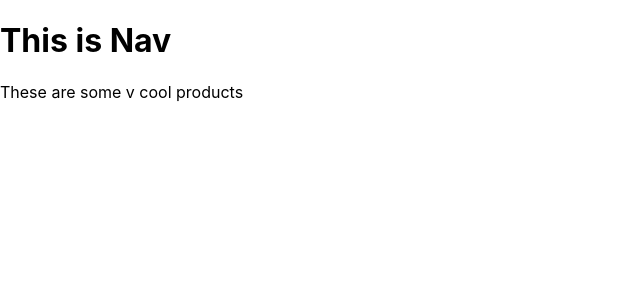
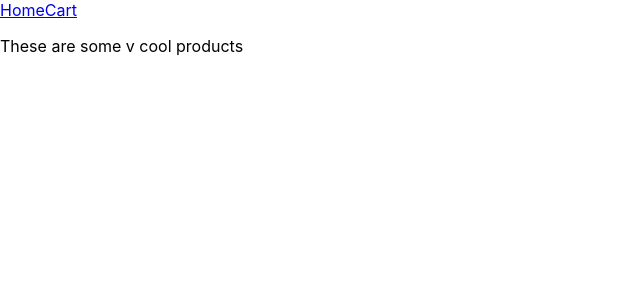
Before and after one commit to AsherFoster/frontend-challenge, a React (Create React App) app: page / in a window 1280 px wide. Shown: the top 300 px of the page, without its empty margins (0-640 px from the left). Built offline with nearby package versions, Linux system fonts and the light colour scheme.

Commit message:
Implement CartProvider, simple nav menu

```diff
--- a/src/App.tsx
+++ b/src/App.tsx
@@ -13,8 +13,8 @@ const App = () => {
         <div className="app">
           <Nav />
           <Switch>
+            <Route path="/cart" component={Cart} />
             <Route path="/" component={Products} />
-            <Route path="/cart" component={Cart} />
           </Switch>
         </div>
       </Router>
--- a/src/components/CartProvider.tsx
+++ b/src/components/CartProvider.tsx
@@ -1,13 +1,51 @@
 import React, {useState} from 'react';
+import {Product} from '../constants';
+
+interface CartItem {
+  product: Product;
+  quantity: number;
+}
 
 const CartContext = React.createContext({});
+CartContext.displayName = 'CartContext';
 
 interface Props extends React.PropsWithChildren<any> {}
 
 const CartProvider = (props: Props) => {
-  const [cartState, setCartState] = useState();
+  function add(product: Product, quantity: number): void {
+    const item = get(product);
+    set(product, item ? (item.quantity + quantity) : quantity); // Either add to existing quantity, or set to the quantity
+  }
+  function set(product: Product, quantity: number): void {
+    setCartState((items) => {
+      const item = items.find(i => i.product.name === product.name); // Use items instead of cartState so atomic ops perform right
+      if (item) {
+        item.quantity = quantity;
+        return items; // TODO Not 100% sure if this will trigger an update if reference equality is the same
+      } else {
+        return [...items, {
+          product,
+          quantity: quantity
+        }]
+      }
+    });
+  }
+  function get(product: Product): CartItem | null {
+    return cartState.find(item => item.product.name === product.name) || null;
+  }
+  function remove(product: Product): void {
+    set(product, 0);
+  }
+  const [cartState, setCartState] = useState<CartItem[]>([]);
 
-  return (<CartContext.Provider value={cartState}>
+  // Wow I hope this works...
+  console.log('Render!'); // Easy check if we render too often
+  const val = {
+    items: cartState,
+    add, set, get, remove
+  };
+
+  return (<CartContext.Provider value={val}>
     {props.children}
   </CartContext.Provider>);
 };
--- a/src/components/Nav.tsx
+++ b/src/components/Nav.tsx
@@ -1,7 +1,11 @@
 import React from 'react';
+import {Link} from 'react-router-dom';
 
 const Nav = () => {
-  return (<h1>This is Nav</h1>);
+  return (<nav>
+    <Link to="/">Home</Link>
+    <Link to="/cart">Cart</Link>
+  </nav>);
 };
 
 export default Nav;
```
Also changed, not shown: src/constants/index.ts (+6 -1 lines).
